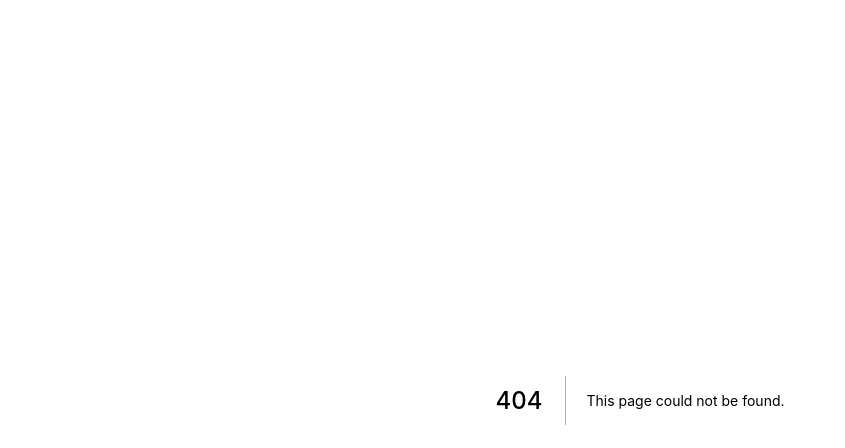
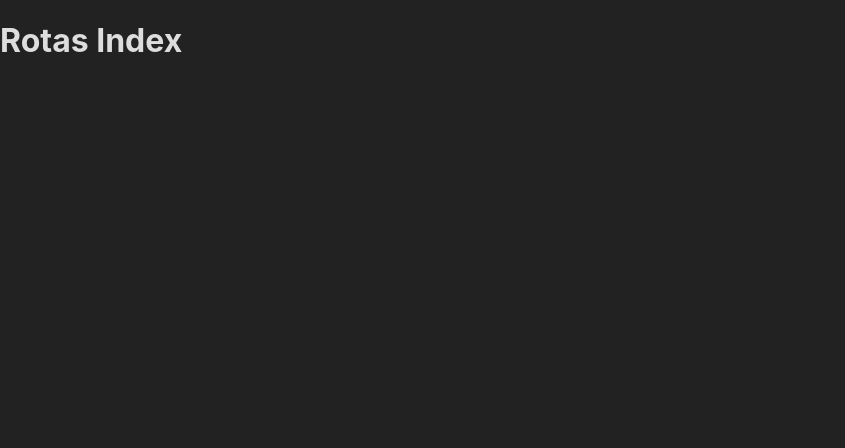
Before and after one commit to feliperromao/next-basico, a Next.js app: page /rotas in a window 1280 px wide. Before the commit this address had no page. Shown: the top 448 px of the page, without its empty margins (0-845 px from the left). Built offline with nearby package versions, Linux system fonts and the light colour scheme.

Commit message:
feat: rotas dinamicas

```diff
--- a/src/pages/index.js
+++ b/src/pages/index.js
@@ -6,7 +6,7 @@ export default function Home() {
   return (
     <div className={styles.container}>
       <Head>
-        <title>Create Next App</title>
+        <title>Recursos Básicos do NextJS</title>
         <meta name="description" content="Generated by create next app" />
         <link rel="icon" href="/favicon.ico" />
       </Head>
@@ -60,7 +60,7 @@ export default function Home() {
         >
           Powered by{' '}
           <span className={styles.logo}>
-            <Image src="/vercel.svg" alt="Vercel Logo" width={72} height={16} />
+            <Image src="/images/vercel.svg" alt="Vercel Logo" width={72} height={16} />
           </span>
         </a>
       </footer>
--- /dev/null
+++ b/src/pages/rotas/index.jsx
@@ -0,0 +1,9 @@
+export default function rotas() {
+    return (
+        <div>
+            <h1>
+                Rotas Index
+            </h1>
+        </div>
+    )
+}
--- a/src/styles/globals.css
+++ b/src/styles/globals.css
@@ -2,6 +2,8 @@ html,
 body {
   padding: 0;
   margin: 0;
+  background-color: #222;
+  color: #ddd;
   font-family: -apple-system, BlinkMacSystemFont, Segoe UI, Roboto, Oxygen,
     Ubuntu, Cantarell, Fira Sans, Droid Sans, Helvetica Neue, sans-serif;
 }
```
Also changed, not shown: src/pages/outraRota.jsx (added, +7 -0 lines), src/pages/rotas/[codigo]/[nome].jsx (added, +13 -0 lines), src/pages/rotas/[codigo]/buscar.jsx (added, +12 -0 lines), public/images/vercel.svg (renamed from public/vercel.svg).
